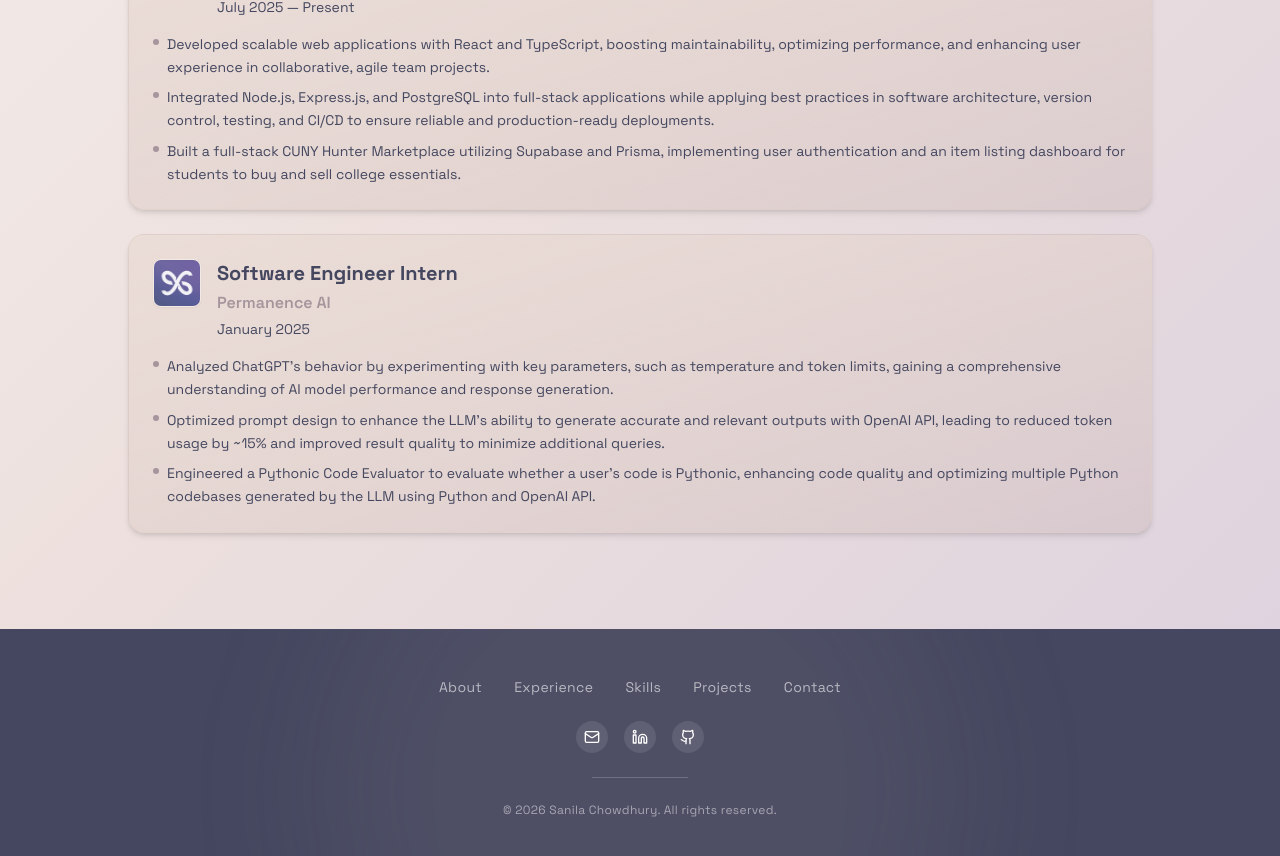
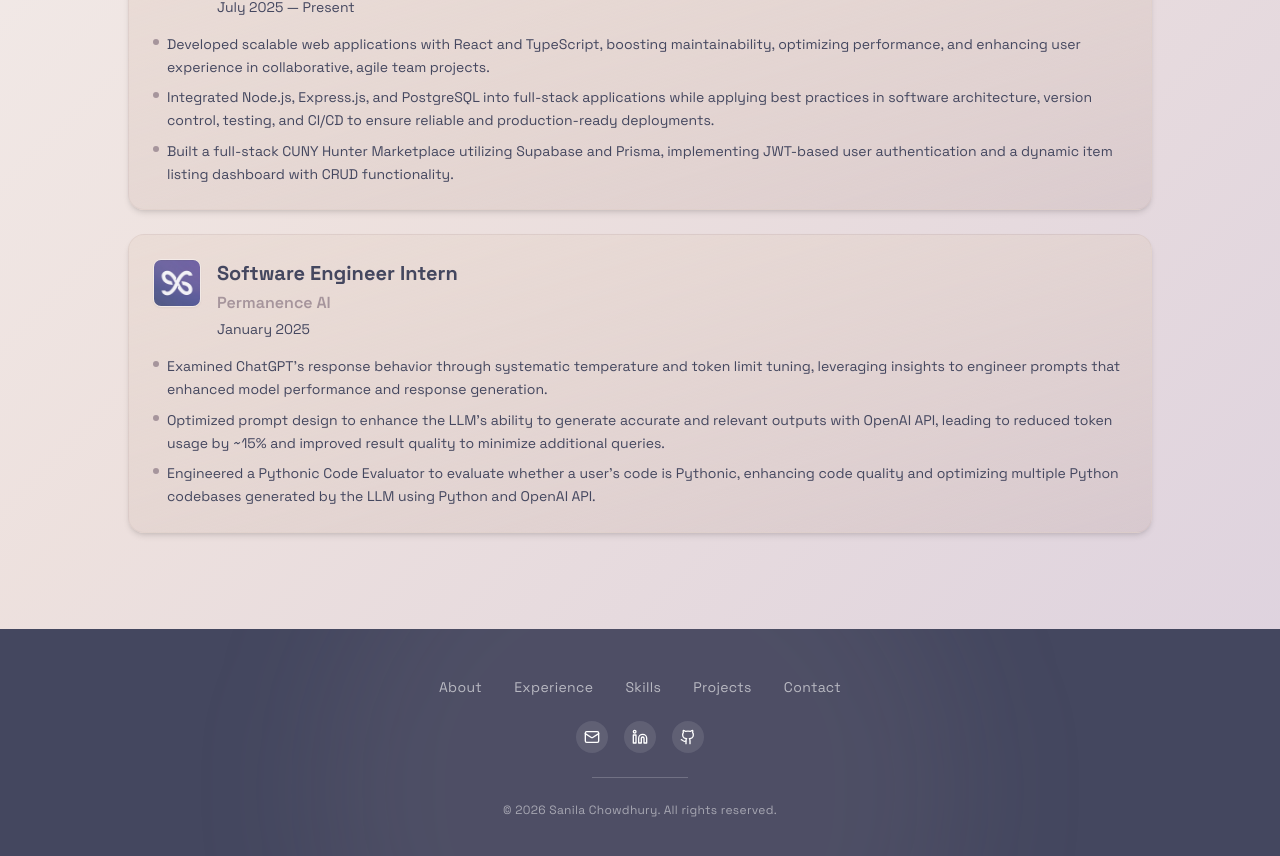
Before and after one commit to sanilac6459/portfolio, a React (Vite) app: page /experience in a window 1280 px wide. Shown: the part 896-1752 px from the top of the page. Built offline with nearby package versions, Linux system fonts and the light colour scheme.

Commit message:
modified bullet points for ctp and permanence

```diff
--- a/src/components/ExperienceSection.tsx
+++ b/src/components/ExperienceSection.tsx
@@ -31,7 +31,7 @@ const experiences: ExperienceProps[] = [
     bullets: [
       "Developed scalable web applications with React and TypeScript, boosting maintainability, optimizing performance, and enhancing user experience in collaborative, agile team projects.",
       "Integrated Node.js, Express.js, and PostgreSQL into full-stack applications while applying best practices in software architecture, version control, testing, and CI/CD to ensure reliable and production-ready deployments.",
-      "Built a full-stack CUNY Hunter Marketplace utilizing Supabase and Prisma, implementing user authentication and an item listing dashboard for students to buy and sell college essentials.",
+      "Built a full-stack CUNY Hunter Marketplace utilizing Supabase and Prisma, implementing JWT-based user authentication and a dynamic item listing dashboard with CRUD functionality.",
     ],
   },
   {
@@ -41,7 +41,7 @@ const experiences: ExperienceProps[] = [
     duration: "January 2025",
     logo: "/images/permanence.jpeg",
     bullets: [
-      "Analyzed ChatGPT's behavior by experimenting with key parameters, such as temperature and token limits, gaining a comprehensive understanding of AI model performance and response generation.",
+      "Examined ChatGPT’s response behavior through systematic temperature and token limit tuning, leveraging insights to engineer prompts that enhanced model performance and response generation.",
       "Optimized prompt design to enhance the LLM's ability to generate accurate and relevant outputs with OpenAI API, leading to reduced token usage by ~15% and improved result quality to minimize additional queries.",
       "Engineered a Pythonic Code Evaluator to evaluate whether a user's code is Pythonic, enhancing code quality and optimizing multiple Python codebases generated by the LLM using Python and OpenAI API.",
     ],
```
Also changed, not shown: 64 other files (tests, documents, lock files or other folders).
